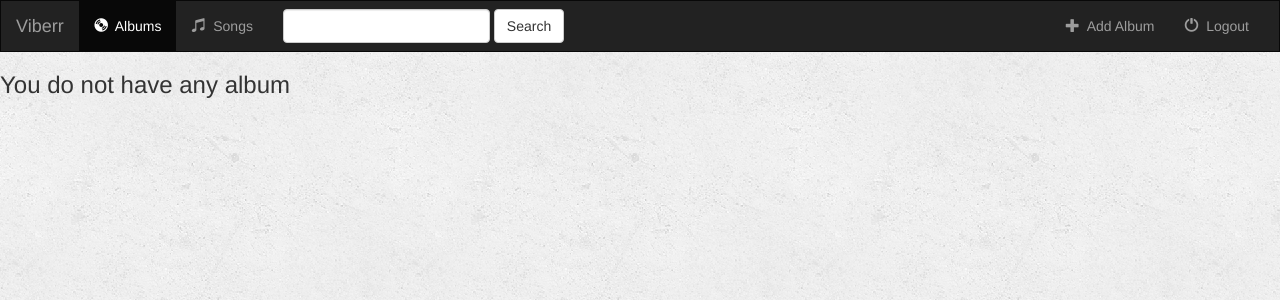
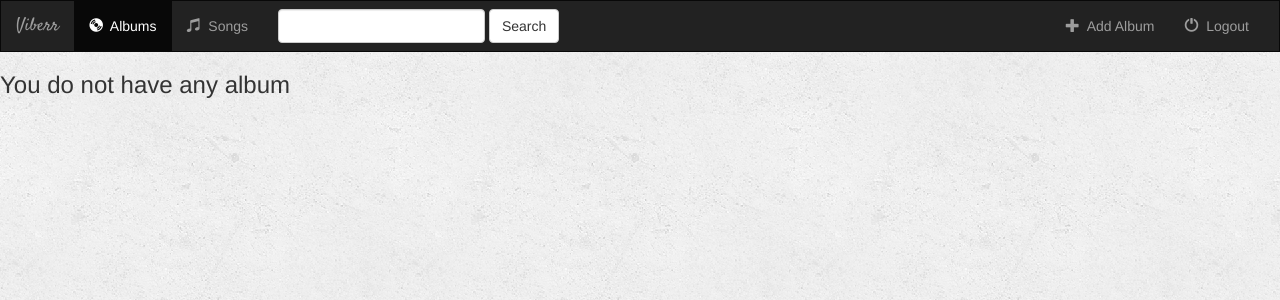
Before and after one commit to supriadi-yusuf/newboston, a Django app: page /music/ in a window 1280 px wide. Shown: the top 300 px of the page. Run offline with Django 3.2, Linux system fonts and the light colour scheme; data that the repository does not hold is empty; some libraries are stand-ins or nearby versions.

Commit message:
use font family 'Satisty' (from google) to item viberr

```diff
--- a/music/static/music/style.css
+++ b/music/static/music/style.css
@@ -5,3 +5,7 @@ body{
 .navbar{
   border-radius: 0;//make navigation bar has square edge instead of curve edge
 }
+
+.navbar-brand{
+  font-family: 'Satisfy', cursive;
+}
```
